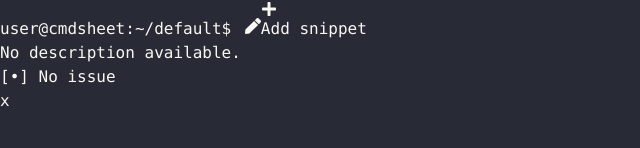
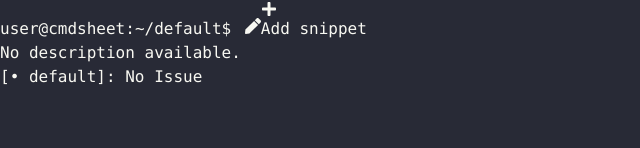
Before and after one commit to alien5516788/cmdsheet, a React (Vite) app in the folder src-vite/: page /#/group/default in a window 1280 px wide. Shown: the part 152-300 px from the top of the page, without its empty margins (0-640 px from the left). Built offline with nearby package versions, Linux system fonts and the light colour scheme.

Commit message:
Added a hook for status bar updates and improved error message handling. Added comments to describe overall ui.

```diff
--- a/src-vite/src/components/popups/deleteitem.tsx
+++ b/src-vite/src/components/popups/deleteitem.tsx
@@ -29,12 +29,10 @@ export default function DeleteItem(props: DeleteItemProps) {
   const currentTheme = themeConfig[status.status];
 
   return (
-    <div
-      className="fixed inset-0 bg-black/60 backdrop-blur-sm flex items-center justify-center z-50"
+    <div className="fixed inset-0 bg-black/60 backdrop-blur-sm flex items-center justify-center z-50"
       onClick={onClose}
     >
-      <div
-        className={`bg-[#282a36] border rounded-xl p-6 w-[400px] shadow-lg ${currentTheme.border}`}
+      <div className={`bg-[#282a36] border rounded-xl p-6 w-[400px] shadow-lg ${currentTheme.border}`}
         onClick={(e) => e.stopPropagation()}
       >
         {/* Header */}
--- a/src-vite/src/components/popups/edititem.tsx
+++ b/src-vite/src/components/popups/edititem.tsx
@@ -55,12 +55,10 @@ export default function EditItem(props: EditItemProps) {
   }
 
   return (
-    <div
-      className="fixed inset-0 bg-black/60 backdrop-blur-sm flex items-center justify-center z-50"
+    <div className="fixed inset-0 bg-black/60 backdrop-blur-sm flex items-center justify-center z-50"
       onClick={onClose}
     >
-      <div
-        className={`bg-[#282a36] border rounded-xl p-6 w-[420px] shadow-lg ${currentTheme.border}`}
+      <div className={`bg-[#282a36] border rounded-xl p-6 w-[420px] shadow-lg ${currentTheme.border}`}
         onClick={(e) => e.stopPropagation()}
       >
         {/* Header */}
--- a/src-vite/src/components/statusbar.tsx
+++ b/src-vite/src/components/statusbar.tsx
@@ -1,16 +1,19 @@
+export type StatusBarItem = {
+  id: number;
+  status: "default" | "success" | "warning" | "error";
+  message: string;
+};
+
 interface StatusBarProps {
-  status: {
-    status: "default" | "success" | "warning" | "error";
-    message: string;
-  };
-  setStatus: React.Dispatch<React.SetStateAction<{
-    status: "default" | "success" | "warning" | "error";
-    message: string;
-  }>>
+  statusQueue: StatusBarItem[];
+  onPop: () => void;
+  onPromote: (id: number) => void;
 }
 
 export function StatusBar(props: StatusBarProps) {
-  const { status, setStatus } = props;
+  const { statusQueue, onPop, onPromote } = props;
+
+  const hasMessages = statusQueue.length > 0;
 
   const themeConfig = {
     default: "text-[#6272a4]",
@@ -27,23 +30,38 @@ export function StatusBar(props: StatusBarProps) {
   };
 
   return (
-    <div className="flex items-center justify-between px-3 py-1 border border-[#44475a] bg-[#282a36] font-mono
-      text-sm sticky bottom-0 opacity-75"
-    >
-      {/* message */}
-      <div className={`truncate ${themeConfig[status.status]}`}>
-        {`[${iconConfig[status.status]}] `}
-        {status.message}
+    <div className="flex items-center justify-between px-3 py-1 border border-[#44475a] bg-[#282a36] font-mono text-sm
+      sticky bottom-0 opacity-75">
+      {/* Messages */}
+      <div className={`truncate flex items-center gap-6
+        ${hasMessages ? themeConfig[statusQueue[0].status] : themeConfig.default}`}
+      >
+        {/* Current message */}
+        {hasMessages
+          ? `[${iconConfig[statusQueue[0].status]} ${statusQueue[0].status}]: ${statusQueue[0].message}`
+          : `[${iconConfig.default} default]: No Issue`
+        }
+
+        {/* Other messages */}
+        {statusQueue.length > 1 && statusQueue.slice(1).map((item) => (
+          <button
+            key={item.id}
+            onClick={() => onPromote(item.id)}
+            className={`text-sm ${themeConfig[item.status]} hover:scale-110 transition`}
+            title={item.message}
+          >
+            {`[${iconConfig[item.status]} ${item.status}]`}
+          </button>
+        ))}
       </div>
 
-      {/* clear if not default */}
-      <button
-        onClick={() => setStatus({ status: "default", message: "No issue" })}
-        className="ml-3 text-[#6272a4] hover:text-[#f8f8f2] transition-colors px-3"
-        title="Clear status"
-      >
-        x
-      </button>
+      {/* Clear current message */}
+      {
+        hasMessages &&
+        <button onClick={onPop} className="text-[#6272a4] hover:text-[#f8f8f2] px-2">
+          x
+        </button>
+      }
     </div>
   );
 }
--- /dev/null
+++ b/src-vite/src/hooks/useStatusBar.ts
@@ -0,0 +1,54 @@
+import { useState } from "react";
+import type { StatusBarItem } from "../components/statusbar";
+
+
+export default function useStatusBar(limit: number = 5) {
+  /*
+    This hook manages a queue of status bar messages
+    Must be used with the StatusBar component
+  */
+  const [statusBarQueue, setStatusBarQueue] = useState<StatusBarItem[]>([]);
+
+  // Push new status
+  // By default messages are limited to 5 items
+  // Only first message is displayed and rest is shortened to icons only
+  function pushToStatusBar(newStatus: Omit<StatusBarItem, "id">) {
+    setStatusBarQueue((prev) => {
+      const newItem = {
+        ...newStatus,
+        id: Date.now() + Math.random(),
+      };
+      return [newItem, ...prev].slice(0, limit);
+    });
+  }
+
+  // Remove top item
+  function popFromStatusBar() {
+    setStatusBarQueue((prev) => prev.slice(1));
+  }
+
+  // Promote clicked item to top
+  // When clicked on a message or icon, the message is moved to the top of the queue
+  //   hence become the currently displayed message
+  function promoteInStatusBar(id: number) {
+    setStatusBarQueue((prev) => {
+      const clicked = prev.find((item) => item.id === id);
+      if (!clicked) return prev;
+      const filtered = prev.filter((item) => item.id !== id);
+      return [clicked, ...filtered];
+    });
+  }
+
+  // Clears all messages in queue
+  function clearStatusBar() {
+    setStatusBarQueue([]);
+  }
+
+  return {
+    statusBarQueue,
+    pushToStatusBar,
+    popFromStatusBar,
+    promoteInStatusBar,
+    clearStatusBar,
+  };
+}
--- a/src-vite/src/pages/dashboard.tsx
+++ b/src-vite/src/pages/dashboard.tsx
@@ -9,6 +9,7 @@ import SnippetCard from "../components/dashboard/snippetcard";
 import EditItem from "../components/popups/edititem";
 import { StatusBar } from "../components/statusbar";
 import DeleteItem from "../components/popups/deleteitem";
+import useStatusBar from "../hooks/useStatusBar";
 
 export default function Dashboard() {
   /*
@@ -19,18 +20,15 @@ export default function Dashboard() {
   const { groupName } = params;
 
   /*
-    Navigate to other groups or snippets
+    Navigate to other groups or snippet views
   */
   const navigate = useNavigate();
 
   /*
-    Status bar for showing success/error messages
+    Status bar status for showing success/error messages
     Some messages are not shown here
   */
-  const [statusBarStatus, setStatusBarStatus] = useState<{
-    status: "default" | "success" | "warning" | "error";
-    message: string;
-  }>({ status: "default", message: "No issue" });
+  const { statusBarQueue, pushToStatusBar, popFromStatusBar, promoteInStatusBar } = useStatusBar(5);
 
   /*
     States and functions to create a new group or snippet
@@ -46,16 +44,16 @@ export default function Dashboard() {
   }>({ status: "default", message: "" });
 
   function open_create_item(itemType: "snippet" | "group") {
-    // To create a new item, only item type is required for the popup
     setCreateItemType(itemType);
     setCreateItemStatus({ status: "default", message: "" });
     setCreateItemOpen(true);
   }
 
   async function confirm_create_item(name: string, description: string) {
+    // To create a new item, only item type is required for the popup
     // This function is called within the popup
-    // To create a group, the groupName parameter is not used, but is included for compatibility with api
-    // Group name includes virtual groups as well, but ui doesn't show create button for virtual groups
+    // To create a group, the groupName parameter is not used, but is included for compatibility with API
+    // Group name includes virtual groups as well, but ui doesn't show create button inside virtual groups
     //   or the api rejects them anyway
     const response = await create_item(createItemType, groupName || "", name, description);
 
@@ -65,37 +63,41 @@ export default function Dashboard() {
     }
 
     setCreateItemOpen(false);
-    setStatusBarStatus({ status: "success", message: `Created ${createItemType} "${name}"` });
+    pushToStatusBar({ status: "success", message: `Created ${createItemType} "${name}"` });
 
     // The popup doesn't know which item type was Created
     // To ensure the item info is updated, both groups and snippets are fetched again
     const groups = await get_groups();
-    if (!groups.status) setStatusBarStatus({ status: "warning", message: groups.message + "(group list may be out of sync)" });
-    else setGroups(groups.groups);
+    if (groups.status) setGroups(groups.groups);
+    else pushToStatusBar({ status: "warning", message: groups.message + " (group list may be out of sync)" });
 
     const snippets = await get_snippets(groupName || "");
-    if (!snippets.status) setStatusBarStatus({ status: "warning", message: snippets.message + "(snippet list may be out of sync)" });
-    else setSnippets(snippets.snippets);
+    if (snippets.status) setSnippets(snippets.snippets);
+    else pushToStatusBar({ status: "warning", message: snippets.message + " (snippet list may be out of sync)" });
   }
 
   function cancel_create_item() {
     setCreateItemOpen(false);
-    setStatusBarStatus({ status: "default", message: "Create operation cancelled" });
+    pushToStatusBar({ status: "default", message: "Create operation cancelled" });
   }
 
-  // Toggle favourite for a snippet
+  /*
+    Toggles the favourited status of a snippet
+    ISSUE: favourite count in side bar doesn't update unless reloaded
+  */
   async function toggle_favourite(groupName: string, name: string, favourite: boolean) {
-    // ISSUE: favourite count in side bar doesn't update unless reloaded
     const response = await update_item("snippet", groupName, name, null, null, favourite, null);
 
     if (!response.status) {
-      setStatusBarStatus({ status: "error", message: response.message });
+      pushToStatusBar({ status: "error", message: response.message });
       return;
     }
   }
 
-  // Update group
-  // Only groups can be updated from the dashboard
+  /*
+    States and functions for editing a group
+    Only groups can be updated from the dashboard
+  */
   const [editGroupOpen, setEditGroupOpen] = useState<boolean>(false);
   const [editGroupStatus, setEditGroupStatus] = useState<{
     status: "default" | "error";
@@ -109,8 +111,7 @@ export default function Dashboard() {
   }
 
   async function confirm_edit_group(name: string, newName: string, description: string, tags?: string[] | null) {
-    // Groups don't have tags
-    // 'tags' parameter is only there to be compatible with the edit item component
+    // Groups don't have tags, but it is included for popup prop compatibility
     const response = await update_item("group", groupName || "", name, newName, description, null, tags ? null : null);
 
     if (!response.status) {
@@ -119,10 +120,16 @@ export default function Dashboard() {
     }
 
     setEditGroupOpen(false);
-    setEditGroupStatus({ status: "default", message: "" })
+    pushToStatusBar({ status: "success", message: `Updated group "${name}"` });
 
-    // ISSUE: Doesn't reload if the group name is unchanged
-    navigate(`/group/${newName}`);
+    // Refresh the page to syn with changes
+    if (name !== newName) {
+      // Navigate to the new group name if group name was updated
+      navigate(`/group/${newName}`);
+    } else {
+      // ISSUE: this doesn't work because the url is the same
+      navigate(`/group/${name}`);
+    }
   }
 
   function cancel_edit_group() {
@@ -130,7 +137,9 @@ export default function Dashboard() {
     setEditGroupStatus({ status: "default", message: "" });
   }
 
-  // Delete a snippet or a group
+  /*
+    States and methods for deleting an item
+  */
   const [deleteItemOpen, setDeleteItemOpen] = useState<boolean>(false);
   const [deleteItemType, setDeleteItemType] = useState<"snippet" | "group">(
     "snippet",
@@ -149,6 +158,7 @@ export default function Dashboard() {
   }
 
   async function confirm_delete_item(itemType: "snippet" | "group", name: string) {
+    // To delete an item, both item type and item name are required for the popup
     const response = await delete_item(itemType, groupName || "", name);
 
     if (!response.status) {
@@ -157,16 +167,24 @@ export default function Dashboard() {
     }
 
     setDeleteItemOpen(false);
-    setDeleteItemStatus({ status: "default", message: "" });
+    pushToStatusBar({ status: "success", message: `Deleted ${itemType} "${name}"` });
 
+    // If the deleted item was the current group, navigate to the default group
+    //   because the current group name is no longer valid
     if (itemType === "group" && groupName === name) {
       navigate("/group/default/");
+      return;
     }
+
+    // Refresh the group list and snippet list after deletion
+    // Becuase the function doesn't know what item type was deleted
     const groups = await get_groups();
-    setGroups(groups.status ? groups.groups : []);
+    if (groups.status) setGroups(groups.groups);
+    else pushToStatusBar({ status: "warning", message: groups.message + " (group list may be out of sync)" });
 
     const snippets = await get_snippets(groupName || "");
-    setSnippets(snippets.status ? snippets.snippets : []);
+    if (snippets.status) setSnippets(snippets.snippets);
+    else pushToStatusBar({ status: "warning", message: snippets.message + " (snippet list may be out of sync)" });
   }
 
   function cancel_delete_item() {
@@ -206,20 +224,19 @@ export default function Dashboard() {
     }[]
   >([]);
 
-
   useEffect(() => {
     async function get_dashboard_info() {
-      let response = await get_groups();
-      if (response.status) setGroups(response.groups);
-      else setStatusBarStatus({ status: "error", message: response.message });
+      const groups = await get_groups();
+      if (groups.status) setGroups(groups.groups);
+      else pushToStatusBar({ status: "error", message: groups.message });
 
-      response = await get_group(groupName || "");
-      if (response.status) setGroup(response.group);
-      else setStatusBarStatus({ status: "error", message: response.message });
+      const group = await get_group(groupName || "");
+      if (group.status) setGroup(group.group);
+      else pushToStatusBar({ status: "error", message: group.message });
 
-      response = await get_snippets(groupName || "");
-      if (response.status) setSnippets(response.snippets);
-      else setStatusBarStatus({ status: "error", message: response.message });
+      const snippets = await get_snippets(groupName || "");
+      if (snippets.status) setSnippets(snippets.snippets);
+      else pushToStatusBar({ status: "error", message: snippets.message });
     }
 
     get_dashboard_info();
@@ -286,7 +303,8 @@ export default function Dashboard() {
           </div>
 
           {/* Status bar */}
-          <StatusBar status={statusBarStatus} setStatus={setStatusBarStatus} />
+          <StatusBar statusQueue={statusBarQueue} onPop={popFromStatusBar} onPromote={promoteInStatusBar} />
+
         </main>
       </div>
 
--- a/src-vite/src/pages/snippetview.tsx
+++ b/src-vite/src/pages/snippetview.tsx
@@ -6,6 +6,7 @@ import EditItem from "../components/popups/edititem";
 import type { SnippetBlock } from "../components/snippetview/snippeteditor";
 import SnippetEditor from "../components/snippetview/snippeteditor";
 import { StatusBar } from "../components/statusbar";
+import useStatusBar from "../hooks/useStatusBar";
 
 
 interface Snippet {
@@ -17,43 +18,51 @@ interface Snippet {
 }
 
 export default function SnippetView() {
+  /*
+    Content of the snippetview depends on the group and snippet name
+  */
   const { groupName, snippetName } = useParams();
+
+  /*
+    Navigate back to the dashboard or group view
+    groupName is the actual group name which the snippet belongs to
+    But the redirection can be happened from both real groups and virtual groups (recent, favourites)
+    In order to go back the previous group name is needed, regardless being real or virtual,
+      so the previous group name is taken from the search params
+  */
   const [searchParams] = useSearchParams();
-
   const navigate = useNavigate();
 
-  // Status bar
-  const [statusBarStatus, setStatusBarStatus] = useState<{
-    status: "default" | "success" | "warning" | "error";
-    message: string;
-  }>({ status: "default", message: "No issue" });
+  /*
+    Status bar status for showing success/error messages
+    Some messages are not shown here
+  */
+  const { statusBarQueue, pushToStatusBar, popFromStatusBar, promoteInStatusBar } = useStatusBar(5);
 
-  // Current snippet
-  const [snippet, setSnippet] = useState<Snippet>({
-    name: "",
-    description: "",
-    tags: [],
-    content: [],
-    favourite: false,
-  });
+
 
   // Track changes to current snippet content
   // Snippet editor works with this state to track changes before saving
   const [updatedContent, setUpdatedContent] = useState<SnippetBlock[]>([]);
 
-  // Favourite state
+  /*
+    Toggles the favourited status of a snippet
+    ISSUE: favourite count in side bar doesn't update unless reloaded
+  */
   const [favourite, setFavourite] = useState(false);
 
   async function toggle_favourite(name: string, favourite: boolean) {
     const response = await update_item("snippet", groupName || "", name, null, null, favourite, null);
 
     if (!response.status) {
-      setStatusBarStatus({ status: "error", message: response.message });
+      pushToStatusBar({ status: "error", message: response.message });
       return;
     }
   }
 
-  // Update snippet
+  /*
+    Status and functions for the edit snippet dialog
+  */
   const [editSnippetOpen, setEditSnippetOpen] = useState<boolean>(false);
   const [editSnippetStatus, setEditSnippetStatus] = useState<{
     status: "default" | "error";
@@ -67,6 +76,7 @@ export default function SnippetView() {
   }
 
   async function confirm_edit_snippet(name: string, newName: string, description: string, tags?: string[] | null) {
+    // Favourited state and content of the snipept is not updated here
     const response = await update_item("snippet", groupName || "", name, newName, description, null, tags ? tags : null);
 
     if (!response.status) {
@@ -75,8 +85,8 @@ export default function SnippetView() {
     }
 
     setEditSnippetOpen(false);
-    setEditSnippetStatus({ status: "default", message: "" });
 
+    // Refresh the snippet view to sync with changes
     // ISSUE: Doesn't reload if the snippet name is unchanged
     navigate(`/group/${groupName}/${newName}`);
   }
@@ -86,6 +96,15 @@ export default function SnippetView() {
     setEditSnippetStatus({ status: "default", message: "" });
   }
 
+  // Current snippet
+  const [snippet, setSnippet] = useState<Snippet>({
+    name: "",
+    description: "",
+    tags: [],
+    content: [],
+    favourite: false,
+  });
+
   useEffect(() => {
     async function get_snippetview_info() {
       const response = await get_snippet(groupName || "default", snippetName || "");
@@ -94,32 +113,37 @@ export default function SnippetView() {
         setFavourite(response.snippet.favourite);
         setUpdatedContent(response.snippet.content || []); // important: initialize updatedContent
       } else {
-        setStatusBarStatus({ status: "error", message: response.message });
+        pushToStatusBar({ status: "error", message: response.message });
       }
     }
 
     get_snippetview_info();
   }, [snippetName, groupName]);
 
-  // Prevent render on initial load
-  // Becuase updatedContent is initialized after the first render
-  // so the first save is skipped
+
+  /*
+    Sync snippet content with db
+  */
   const firstRender = useRef(true);
 
   useEffect(() => {
+    // Prevent render on initial load
+    // Becuase updatedContent is initialized after the first render
+    // so the first save is skipped
     if (firstRender.current) {
       firstRender.current = false;
       return;
     }
+
+    // If there is no content, do nothing
+    // ISSUE: problamatic isn't it ?
     if (!updatedContent || updatedContent.length === 0) return;
 
     async function update_snippet_info() {
       const response = await update_snippet_content(
-        groupName || "",
-        snippetName || "",
-        updatedContent
+        groupName || "", snippetName || "", updatedContent
       );
-      if (!response.status) setStatusBarStatus({ status: "error", message: response.message });
+      if (!response.status) pushToStatusBar({ status: "error", message: response.message });
     }
 
     update_snippet_info();
@@ -129,7 +153,7 @@ export default function SnippetView() {
   return (
     <div className="h-screen bg-[#282a36] text-[#f8f8f2] flex flex-col">
       <div className="h-full w-[70vw] mx-auto flex">
-        {/* Side back button */}
+        {/* Large back button aside */}
         <button
           className="flex h-full w-20 items-center gap-2 text-[#8be9fd]
           bg-[#44475a] opacity-10 hover:opacity-50 p-3"
@@ -201,7 +225,7 @@ export default function SnippetView() {
           </div>
 
           {/* Status bar */}
-          <StatusBar status={statusBarStatus} setStatus={setStatusBarStatus} />
+          <StatusBar statusQueue={statusBarQueue} onPop={popFromStatusBar} onPromote={promoteInStatusBar} />
         </main>
       </div>
 
```
Also changed, not shown: src-vite/src/components/snippetview/blockcontroller.tsx (+9 -9 lines), src-vite/src/components/snippetview/snippeteditor.tsx (+15 -11 lines).
